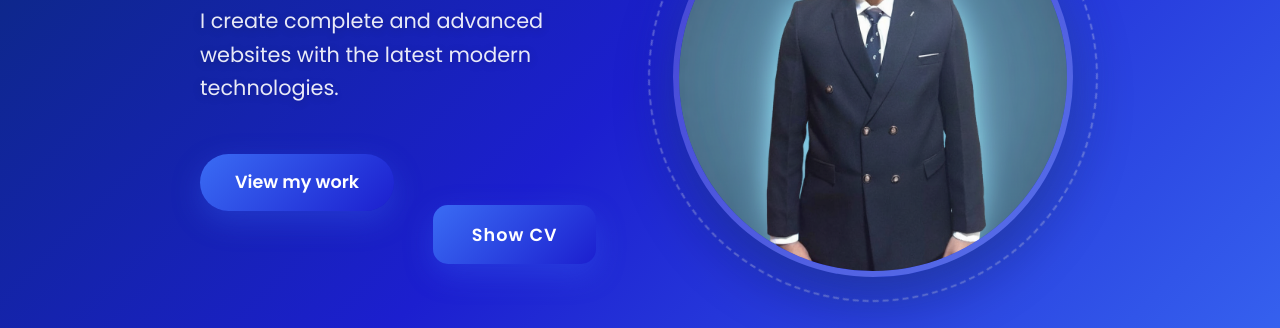
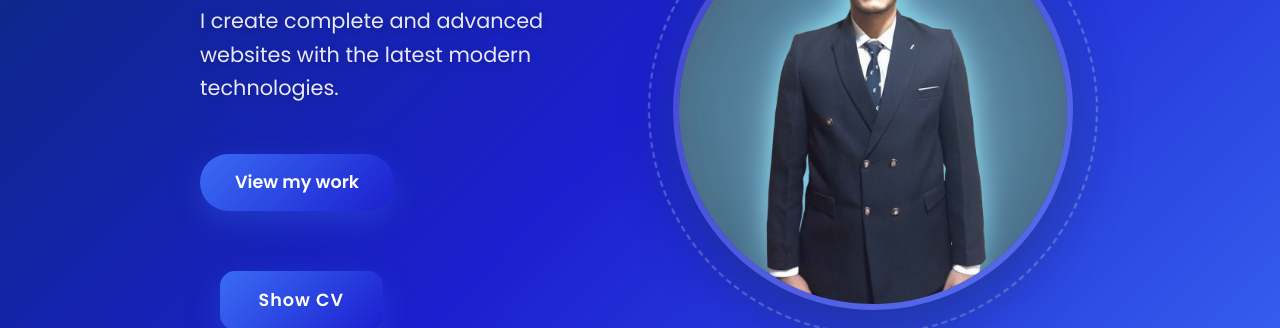
Before and after one commit to asmaylmr117/portfolio, a plain HTML site: page index.html in a window 1280 px wide. Shown: the part 330-658 px from the top of the page. Drawn offline with nearby package versions, Linux system fonts and the light colour scheme.

Commit message:
Update style.css

```diff
--- a/style.css
+++ b/style.css
@@ -1001,3 +1001,9 @@
         font-size: 1.5em;
     }
 }
+.button-group {
+    display: flex;
+    gap: 20px;
+    margin-bottom: 30px;
+    flex-wrap: wrap;
+}
```
